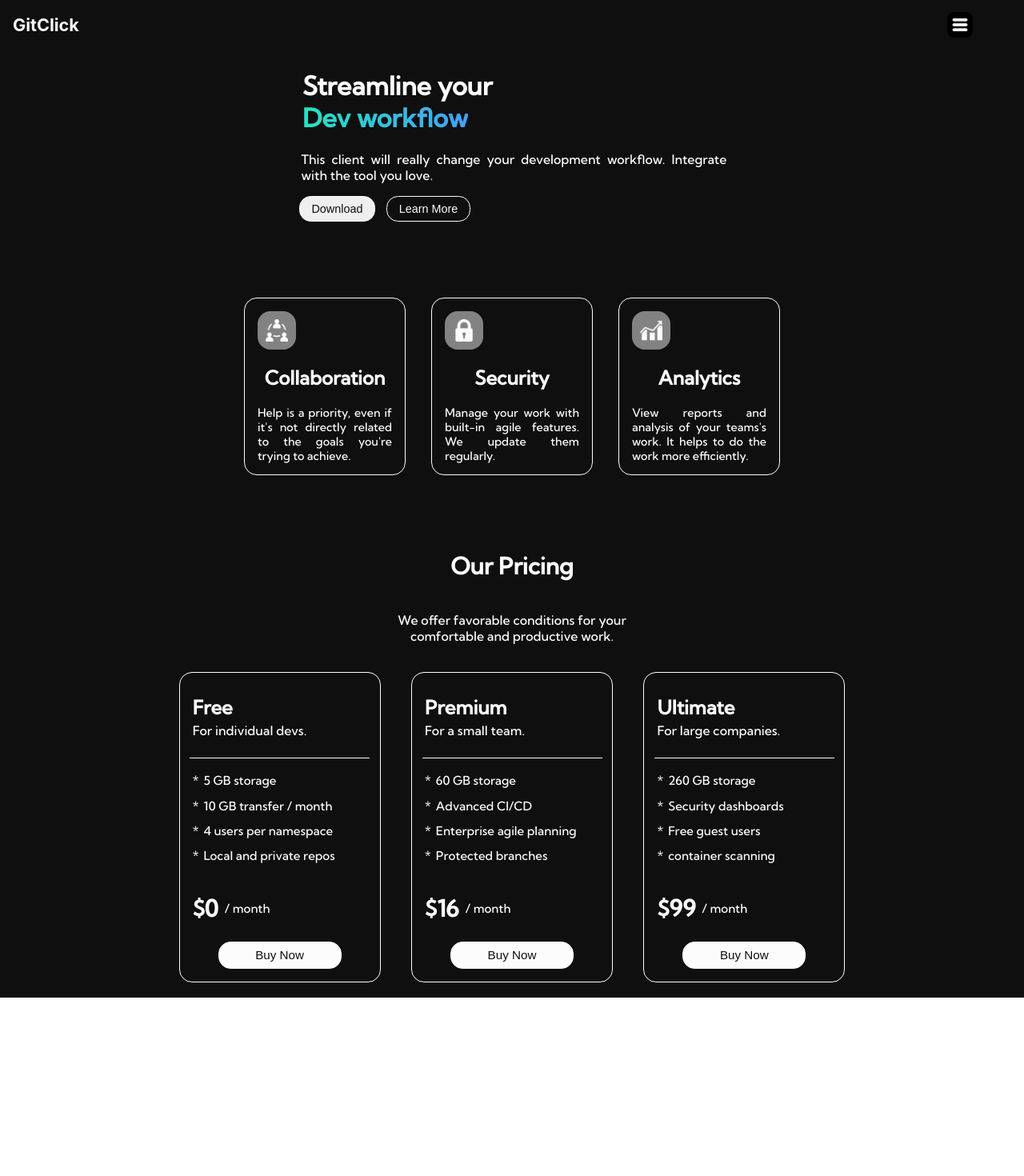
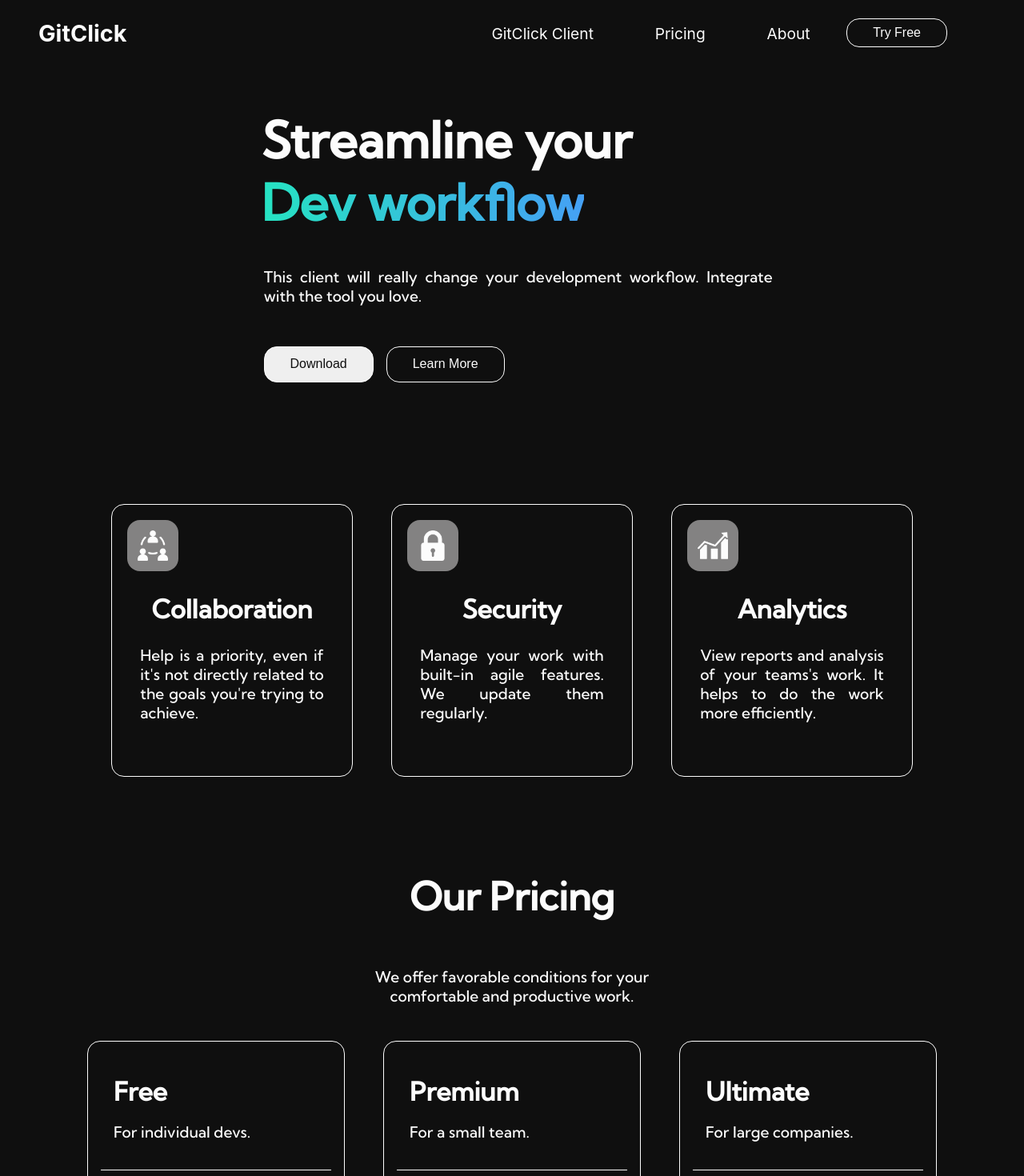
Before and after one commit to IsaacHarrison28/GitClickClone, a React (Create React App) app: page / in a window 1280 px wide. Shown: the top 1470 px of the page at 80% size. Before the commit the page ends 1247 px from the top, so only its background shows below. Built offline with nearby package versions, Linux system fonts and the light colour scheme.

Commit message:
building desktop view

```diff
--- a/src/components/NavBar.js
+++ b/src/components/NavBar.js
@@ -10,6 +10,17 @@ export const NavBar = () => {
             <div className="nav-container">
                 <div className="name">
                     <h1>GitClick</h1>
+                </div>
+
+                <div className='desktop-nav'>
+                    <div className="desktop-links">
+                        <a href='#'>GitClick Client</a>
+                        <a href='#'>Pricing</a>
+                        <a href='#'>About</a>
+                    </div>
+                    <div className="desktop-nav-button">
+                        <button type="button">Try Free</button>
+                    </div>
                 </div>
 
                 <div className='hamburger-menu' onClick={() => {
--- a/src/styles/Home.page.style.css
+++ b/src/styles/Home.page.style.css
@@ -267,3 +267,95 @@
     border: 1px solid #0f0f0f;
     color: #fcfcfc;
 }
+
+@media(width > 900px){
+
+    .banner{
+        min-height: 550px;
+    }
+
+    .banner-heading h1{
+        font-size: 3.9rem;
+    }
+
+    .banner-heading p{
+        padding-inline-start: 0.8em;
+        font-size: 1.2rem;
+    }
+
+    .banner-buttons button{
+        padding: 0.8em 2em;
+        font-size: 1rem;
+        margin-top: 2rem;
+        margin-inline-start: 0.8em;
+    }
+
+    .quality-div{
+        max-width: 300px;
+        margin: 1.5em;
+    }
+
+    .quality-icon{
+        width: 4rem;
+        height: 4rem;
+        margin: 1.2em;
+    }
+
+    .quality-description h2{
+        font-size: 2rem;
+    }
+
+    .quality-description p{
+        font-size: 1.2rem;
+        padding-inline: 1em;
+        margin-bottom: 3.5em;
+    }
+
+    .pricing-heading-text h2{
+        font-size: 3rem;
+    }
+
+    .pricing-heading-text p{
+        font-size: 1.2rem;
+        max-width: 400px;
+    }
+
+    .offer-div{
+        max-width: 320px;
+        margin: 1.5em;
+    }
+
+    .offer{
+        margin: 1rem 2rem;
+    }
+
+    .offer h2{
+        font-size: 2rem;
+    }
+
+    .offer p{
+        margin-top: -0.5rem;
+        font-size: 1.2rem;
+    }
+
+    .package-offers{
+        margin: 0.5em 2em;
+    }
+
+    .text{
+        font-size: 1.2rem;
+    }
+
+    .package-price h2{
+        font-size: 2.3rem;
+    }
+
+    .package-price p{
+        font-size: 1.2rem;
+    }
+
+    .purchase-button button{
+        font-size: 1rem;
+        padding: 0.8em 3.5em;
+    }
+}
--- a/src/styles/NavBar.style.css
+++ b/src/styles/NavBar.style.css
@@ -91,3 +91,53 @@ nav{
     background: #0f0f0f;
     color: #fcfcfc;
 }
+
+.desktop-nav{
+    display: none;
+}
+
+@media(width > 1250px){
+    .name{
+        padding-inline: 3rem;
+        font-size: 1.2rem;
+    }
+
+    .drop-down-container{
+        display: none;
+    }
+
+    .hamburger-menu{
+        display: none;
+    }
+
+    .desktop-nav{
+        display: flex;
+        align-items: center;
+        justify-content: space-between;
+        width: 50%;
+        padding-inline-end: 2rem;
+    }
+
+    .desktop-links a{
+        color: #fcfcfc;
+        text-decoration: none;
+        margin-inline: 1em;
+        padding: 0.6em 1em;
+        font-size: 1.2rem;
+        border-radius: 1em;
+    }
+
+    .desktop-links a:hover{
+        background: #fcfcfc;
+        color: #0f0f0f;
+    }
+
+    .desktop-nav-button button{
+        padding: 0.5em 2em;
+        background: #0f0f0f;
+        color: #fcfcfc;
+        border: 1px solid #fcfcfc;
+        border-radius: 1em;
+        font-size: 1rem;
+    }
+}
```
